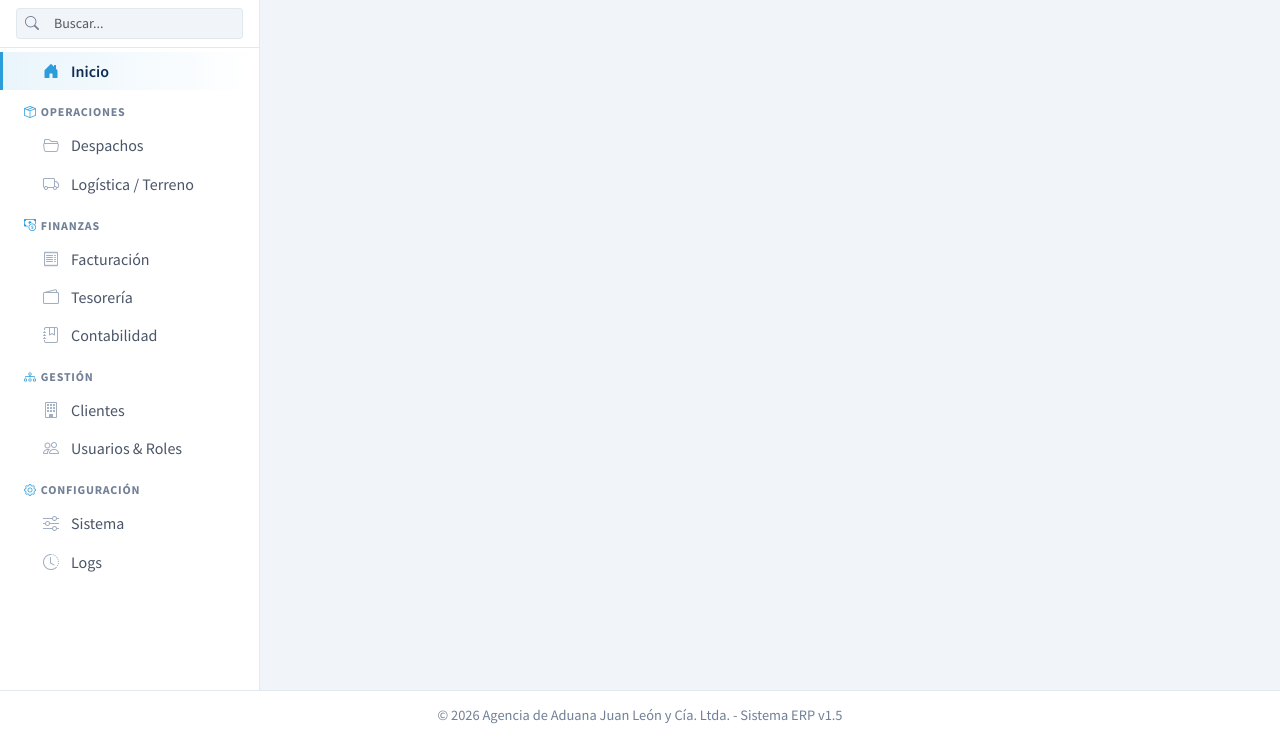
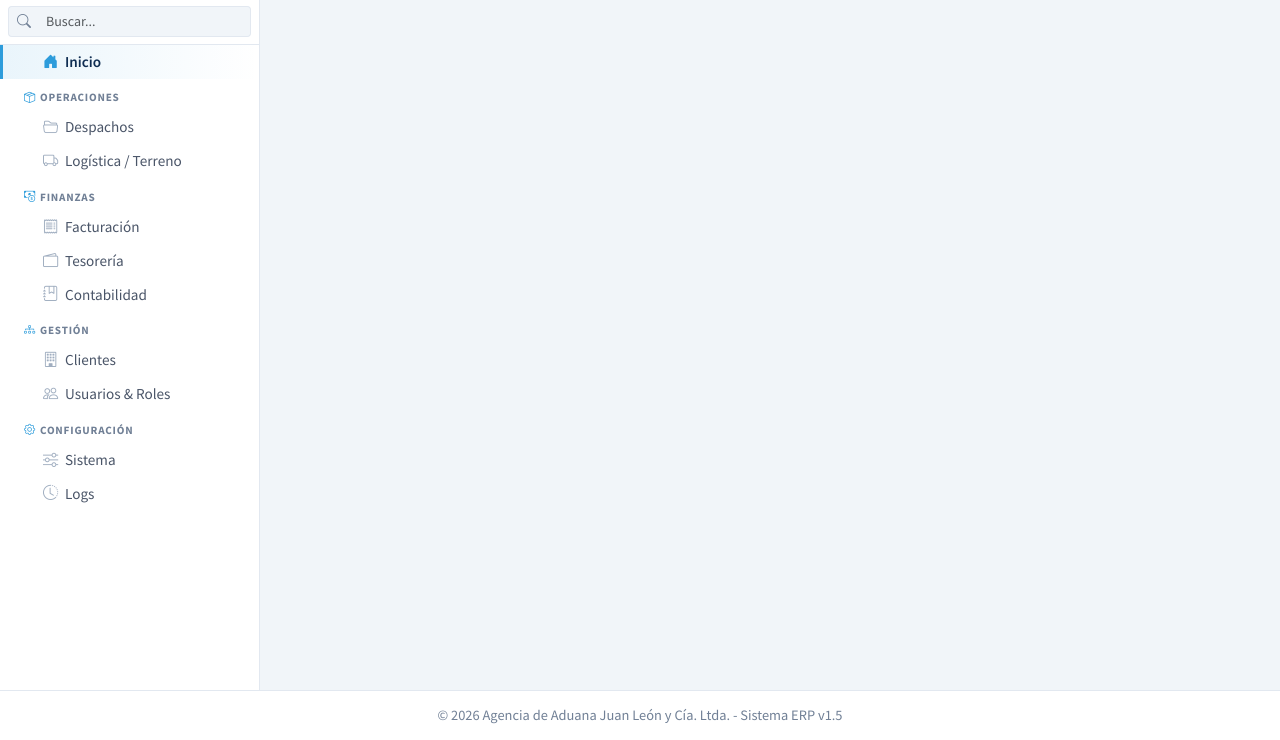
Before and after one commit to PabloTorresOyarzun/svcs, a Python web app: template frontend/web/templates/base.html in a window 1280 px wide. Shown: the part 60-800 px from the top of the page. Run offline with Jinja, Linux system fonts and the light colour scheme; the template is opened without the code that fills it, so the values that code supplies are empty.

Commit message:
Further compact sidebar spacing for better fit
- Search box: tighter padding (0.4rem)
- Nav container: zero padding
- Headers: smaller margin-top (0.4rem), smaller font (0.7rem)
- Links: tighter padding (0.25rem), smaller font (0.95rem)
- Icons: smaller size (18px) and margin

```diff
--- a/frontend/web/static/css/styles.css
+++ b/frontend/web/static/css/styles.css
@@ -286,7 +286,7 @@ body {
 }
 
 .c-sidebar__search {
-    padding: var(--spacing-sm) var(--spacing-md);
+    padding: 0.4rem var(--spacing-sm);
     border-bottom: 1px solid var(--border-color);
 }
 
@@ -317,14 +317,14 @@ body {
 
 /* Navegación Sidebar */
 .c-sidebar__nav {
-    padding: var(--spacing-xs) 0;
+    padding: 0;
 }
 
 .c-sidebar__header {
-    padding: var(--spacing-xs) var(--spacing-lg);
-    margin-top: var(--spacing-sm);
+    padding: 0.2rem var(--spacing-lg);
+    margin-top: 0.4rem;
     color: var(--text-muted);
-    font-size: 0.75rem;
+    font-size: 0.7rem;
     font-weight: 700;
     letter-spacing: 0.8px;
     text-transform: uppercase;
@@ -340,20 +340,20 @@ body {
 .c-sidebar__link {
     display: flex;
     align-items: center;
-    padding: 0.35rem var(--spacing-lg);
+    padding: 0.25rem var(--spacing-lg);
     padding-left: calc(var(--spacing-lg) + var(--spacing-md));
     color: var(--text-secondary);
     text-decoration: none;
-    font-size: 1rem;
+    font-size: 0.95rem;
     font-weight: 500;
     transition: var(--transition-fast);
     border-left: 3px solid transparent;
 }
 
 .c-sidebar__link i {
-    margin-right: var(--spacing-sm);
+    margin-right: var(--spacing-xs);
     color: var(--color-gray-400);
-    width: 20px;
+    width: 18px;
     transition: var(--transition-fast);
 }
 
```
